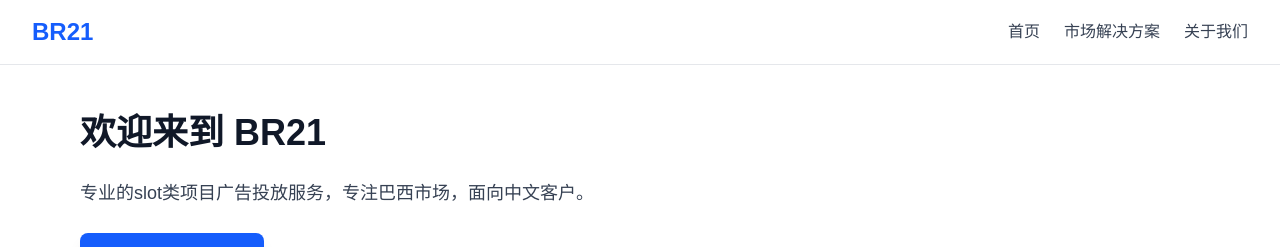
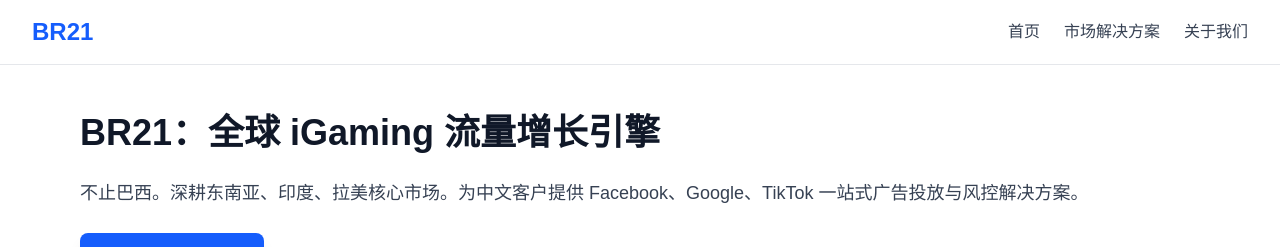
Before and after one commit to tanhao2022/br21, a Next.js app: page /zh in a window 1280 px wide. Shown: the top 247 px of the page. Built offline with nearby package versions, Linux system fonts and the light colour scheme; no server answers.

Commit message:
更新首页Hero为全球策略：iGaming多市场定位

```diff
--- a/app/zh/page.tsx
+++ b/app/zh/page.tsx
@@ -4,7 +4,7 @@ import { Send } from "lucide-react";
 
 export const metadata: Metadata = {
   title: "首页",
-  description: "BR21 - 专业的slot类项目广告投放服务，专注巴西市场",
+  description: "BR21 - 全球 iGaming 流量增长引擎。深耕东南亚、印度、拉美核心市场，提供 Facebook、Google、TikTok 一站式广告投放与风控解决方案",
 };
 
 const hotMarkets = [
@@ -74,10 +74,10 @@ export default function ZhHome() {
       {/* Hero Section */}
       <div className="mx-auto max-w-6xl px-4 py-12">
         <h1 className="mb-6 text-4xl font-bold text-gray-900 dark:text-gray-100">
-          欢迎来到 BR21
+          BR21：全球 iGaming 流量增长引擎
         </h1>
         <p className="mb-6 text-lg leading-8 text-gray-700 dark:text-gray-300">
-          专业的slot类项目广告投放服务，专注巴西市场，面向中文客户。
+          不止巴西。深耕东南亚、印度、拉美核心市场。为中文客户提供 Facebook、Google、TikTok 一站式广告投放与风控解决方案。
         </p>
 
         {/* CTA Button */}
```
